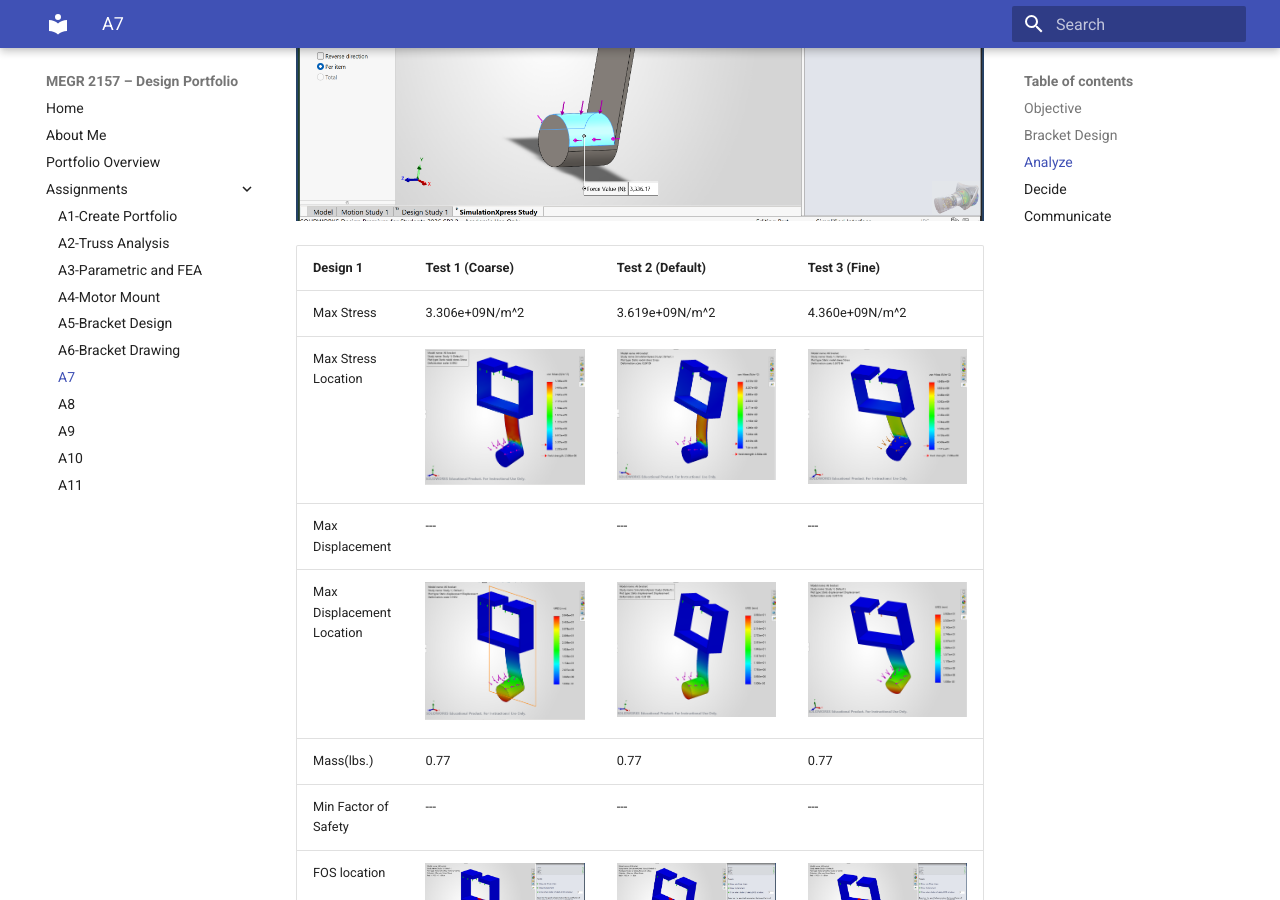
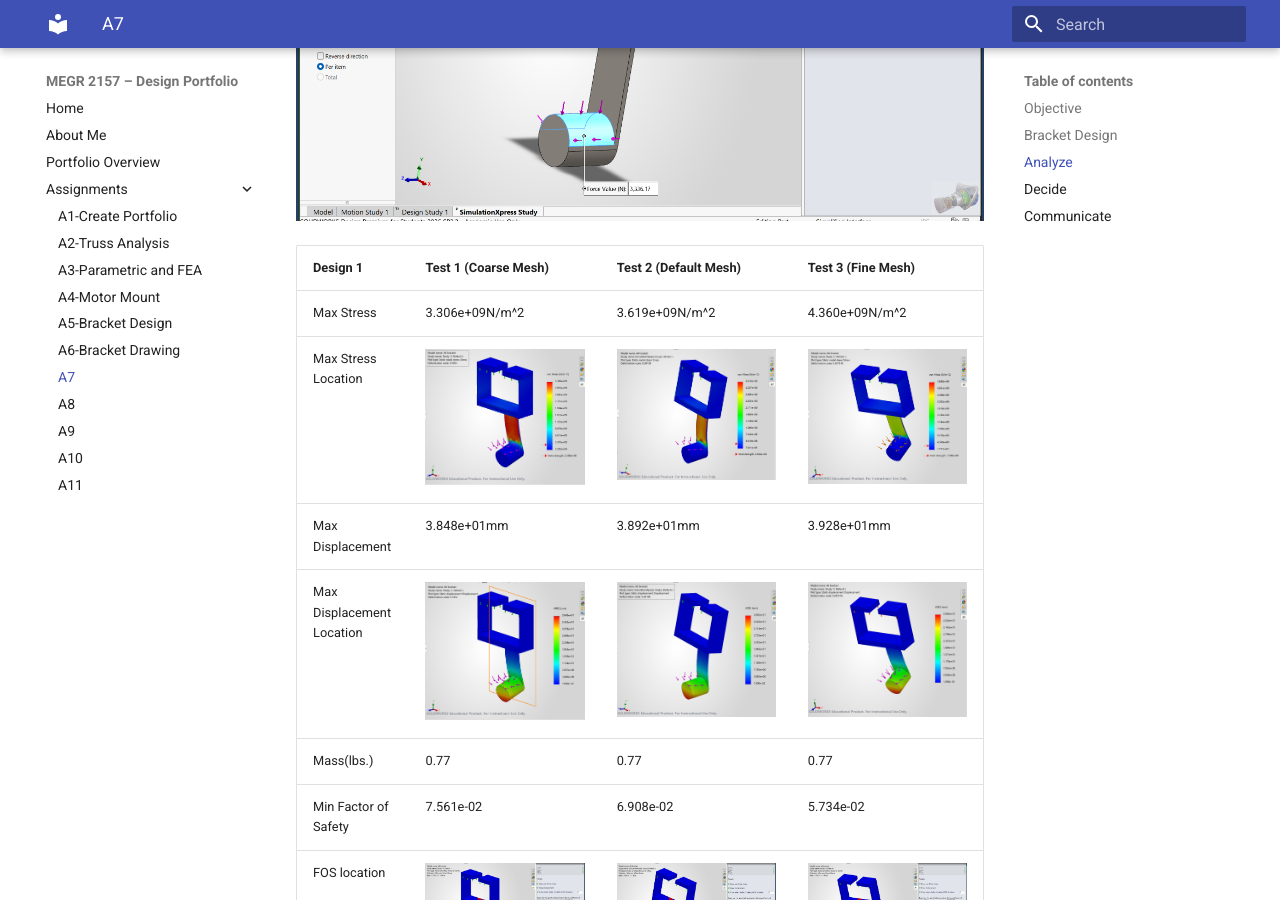
Before and after one commit to Jeffrey-Mendoza/megr2157-portfolio, an MkDocs documentation site: the page built from docs/assignments/A07/index.md, in a window 1280 px wide and 900 px high, scrolled down 2407 px. Built offline with MkDocs 1.6.1 and Material for MkDocs 9.7.7, drawn with Linux system fonts in a browser that asks for light colours.

Commit message:
Clarify test labels in assignment index
Updated test labels to include 'Mesh' for clarity.

```diff
--- a/docs/assignments/A07/index.md
+++ b/docs/assignments/A07/index.md
@@ -31,14 +31,14 @@ Task is simply to create a high stiff, high strength, and lightweight component.
 ![My Image](defmesh.png)
 ![My Image](FEAforce.png)
 
-| Design 1| Test 1 (Coarse) | Test 2 (Default) | Test 3 (Fine)|
+| Design 1| Test 1 (Coarse  Mesh) | Test 2 (Default  Mesh) | Test 3 (Fine Mesh)|
 |  :--- | :--- | :--- | :---|
 | Max Stress    | 3.306e+09N/m^2 | 3.619e+09N/m^2 | 4.360e+09N/m^2 |
 | Max Stress Location | ![My Image](originalstresscoarsemesh.png) | ![My Image](originalstressdefmesh.png)| ![My Image](originalstressfinemesh.png)|
-| Max Displacement | --- | ---| ---|
+| Max Displacement | 3.848e+01mm | 3.892e+01mm | 3.928e+01mm|
 | Max Displacement Location| ![My Image](originaldeflectioncoarsemesh.png) | ![My Image](originaldeflectiondefmesh.png) | ![My Image](originaldelfectionfinemesh.png) |
 | Mass(lbs.) | 0.77 | 0.77 | 0.77 |
-|Min Factor of Safety| --- | --- | --- |
+|Min Factor of Safety| 7.561e-02 | 6.908e-02 | 5.734e-02 |
 |FOS location| ![My Image](originalfoscoarsemesh.png) | ![My Image](originalfosdefmesh.png) | ![My Image](originalfosfinemesh.png) |
 
 | Design 2| Test 1 | Test 2 | Test 3|
```
